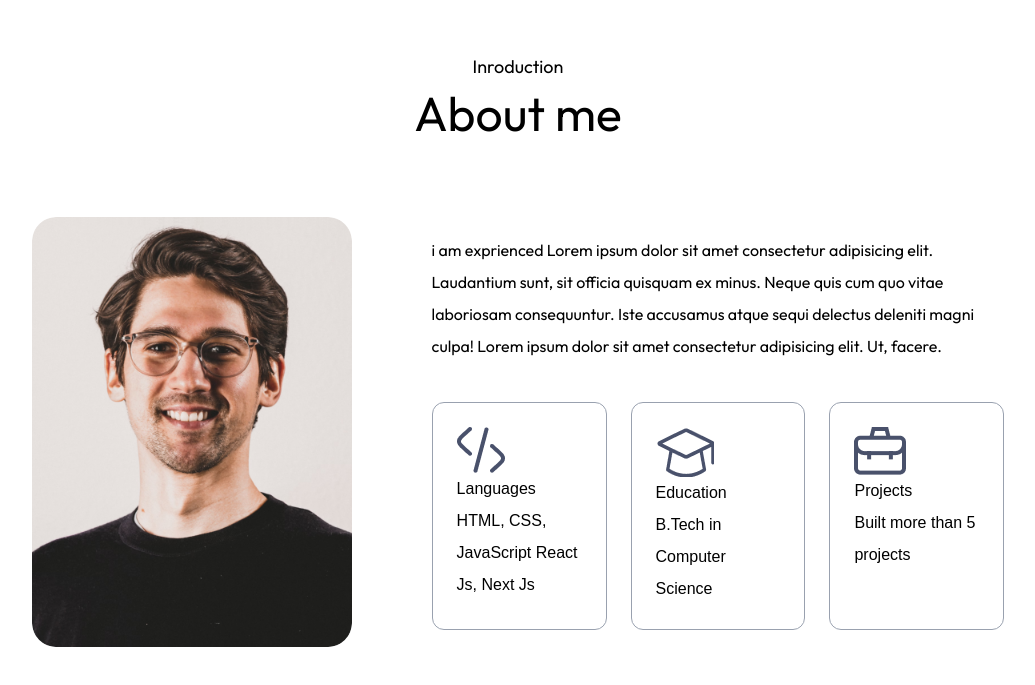
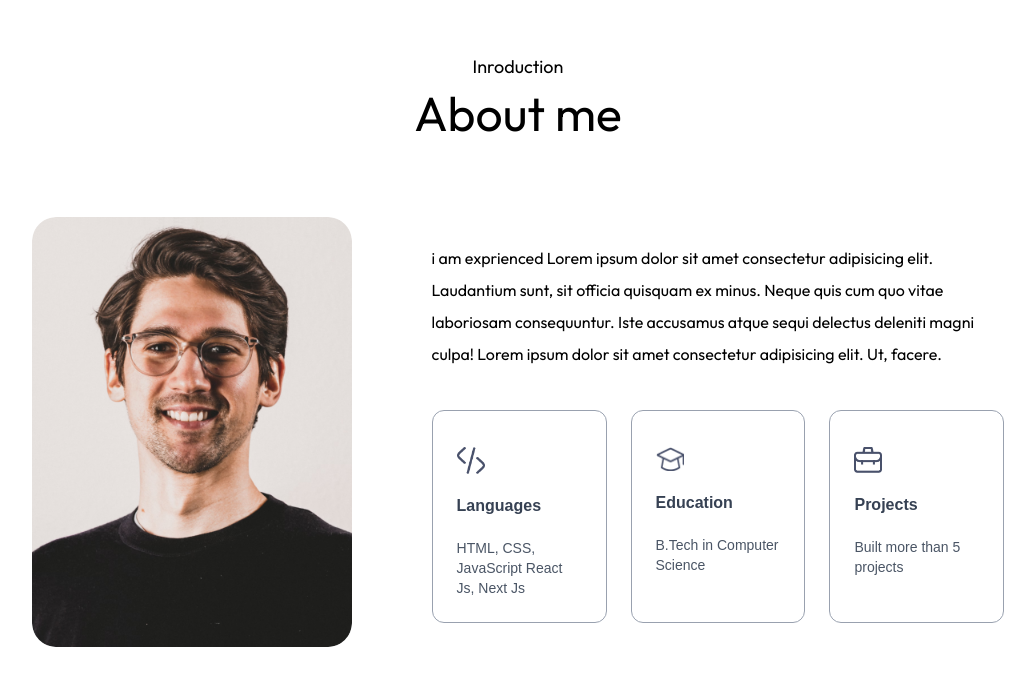
Before and after one commit to MogesBekele/portfolio-in-nextjs, a Next.js app: page / in a window 1280 px wide. Shown: the part 787-1472 px from the top of the page, without its empty margins (122-1157 px from the left). Built offline with nearby package versions, Linux system fonts and the light colour scheme; a web font is replaced by a local one.

Commit message:
commit on the about section

```diff
--- a/app/globals.css
+++ b/app/globals.css
@@ -16,5 +16,8 @@
   --color-avocado-600: oklch(0.53 0.12 118.34);
   --ease-fluid: cubic-bezier(0.3, 0, 0, 1);
   --ease-snappy: cubic-bezier(0.2, 0, 0, 1);
+  --color-lightHover: "#fcf4ff"
+  --color-darkHover: "#2a004a"
+  --color-darkTheme: '#11001F'
 
 }
--- a/components/About.tsx
+++ b/components/About.tsx
@@ -21,10 +21,10 @@
           </p>
           <ul className="grid grid-cols-1 sm:grid-cols-3 gap-6 max-w-2xl">
             {infoList.map(({icon, iconDark, title, description}, index)=>(
-              <li className="border-[.5px] border-gray-400 rounded-xl p-6 cursor-pointer" key={index}>
-                <Image src={icon} alt={title}/>
-                <h3>{title}</h3>
-                <p>{description}</p>
+              <li className="border-[.5px] border-gray-400 rounded-xl p-6 cursor-pointer hover:bg-lightHover hover:-translate-y-1 duration-500" key={index}>
+                <Image className="w-7 mt-3" src={icon} alt={title}/>
+                <h3 className="my-4 font-semibold text-gray-700">{title}</h3>
+                <p className="text-gray-600 text-sm">{description}</p>
               </li>
             ))}
           </ul>
```
